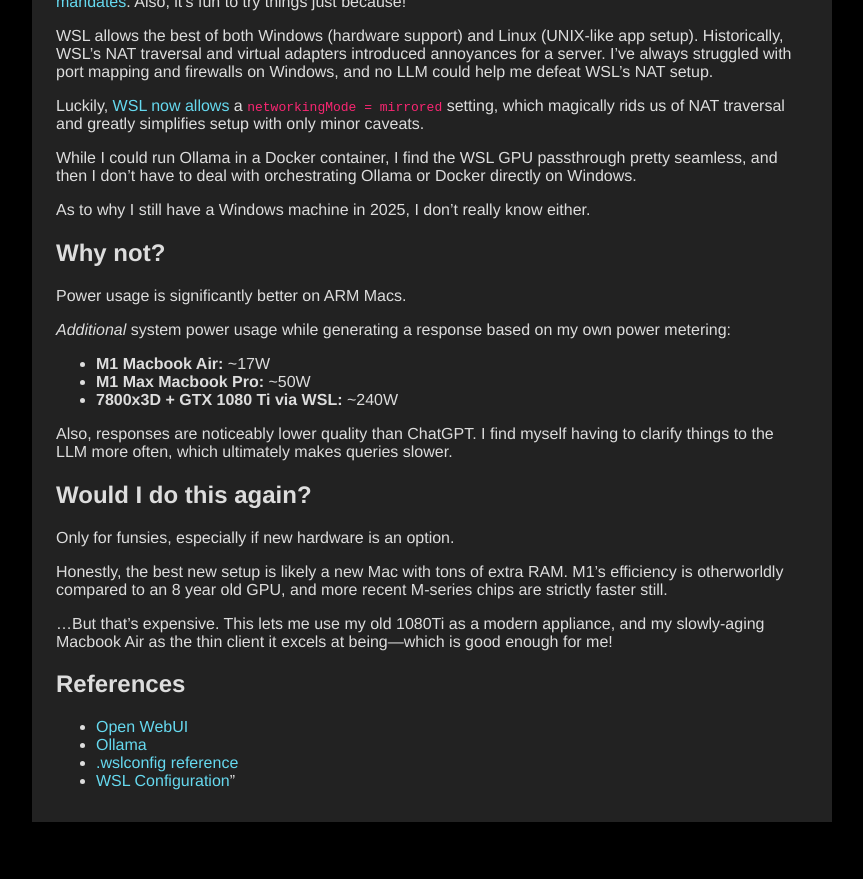
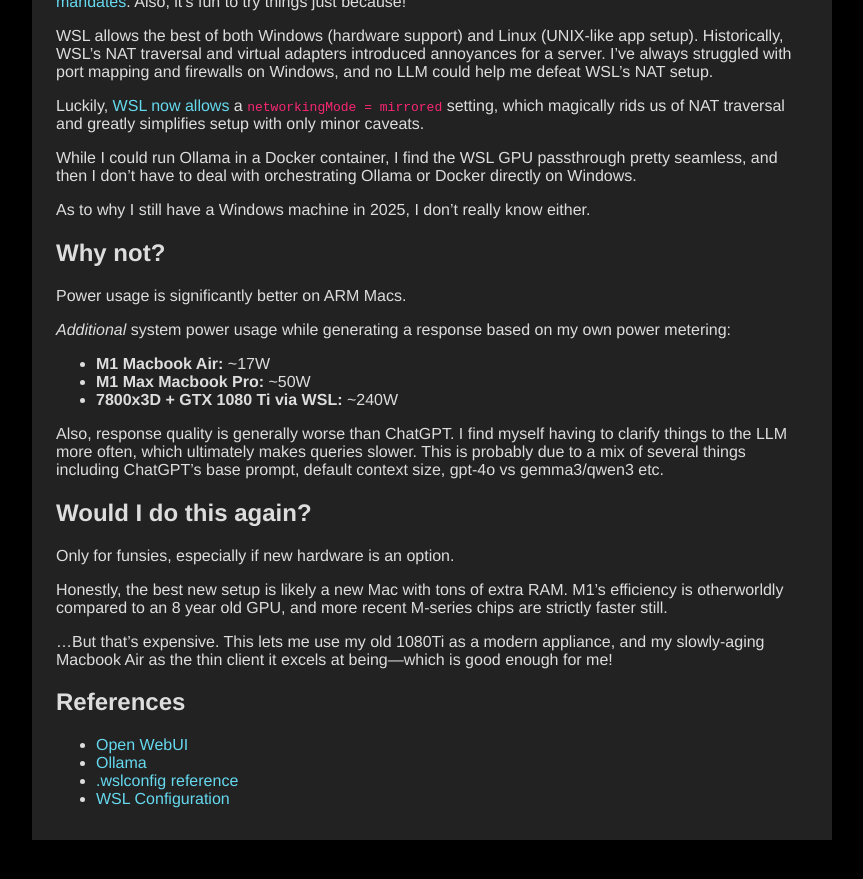
Before and after one commit to joe-herman/joe-herman.github.io, a Jekyll site: the page built from _posts/2025-06-26-running-ollama-on-wsl.md, in a window 1280 px wide and 900 px high, scrolled down 1665 px. Shown: the top 879 px of the window, without its empty margins (208-1071 px from the left). Built offline with Jekyll 4.4.1, drawn with Linux system fonts in a browser that asks for light colours.

```diff
--- a/_posts/2025-06-26-running-ollama-on-wsl.md
+++ b/_posts/2025-06-26-running-ollama-on-wsl.md
@@ -96,7 +96,7 @@ Power usage is significantly better on ARM Macs.
 * **M1 Max Macbook Pro:** ~50W
 * **7800x3D + GTX 1080 Ti via WSL:** ~240W
 
-Also, responses are noticeably lower quality than ChatGPT. I find myself having to clarify things to the LLM more often, which ultimately makes queries slower.
+Also, response quality is generally worse than ChatGPT. I find myself having to clarify things to the LLM more often, which ultimately makes queries slower. This is probably due to a mix of several things including ChatGPT's base prompt, default context size, gpt-4o vs gemma3/qwen3 etc.
 
 ## Would I do this again?
 Only for funsies, especially if new hardware is an option.
@@ -109,4 +109,4 @@ Honestly, the best new setup is likely a new Mac with tons of extra RAM. M1's ef
 * [Open WebUI](https://github.com/open-webui/open-webui)
 * [Ollama](https://github.com/ollama/Ollama)
 * [.wslconfig reference](https://learn.microsoft.com/en-us/windows/wsl/wsl-config#wslconfig)
-* [WSL Configuration](https://learn.microsoft.com/en-us/windows/wsl/wsl-config#configuration-settings-for-wslconfig)”
+* [WSL Configuration](https://learn.microsoft.com/en-us/windows/wsl/wsl-config#configuration-settings-for-wslconfig)
```
Also changed, not shown: README.md.
